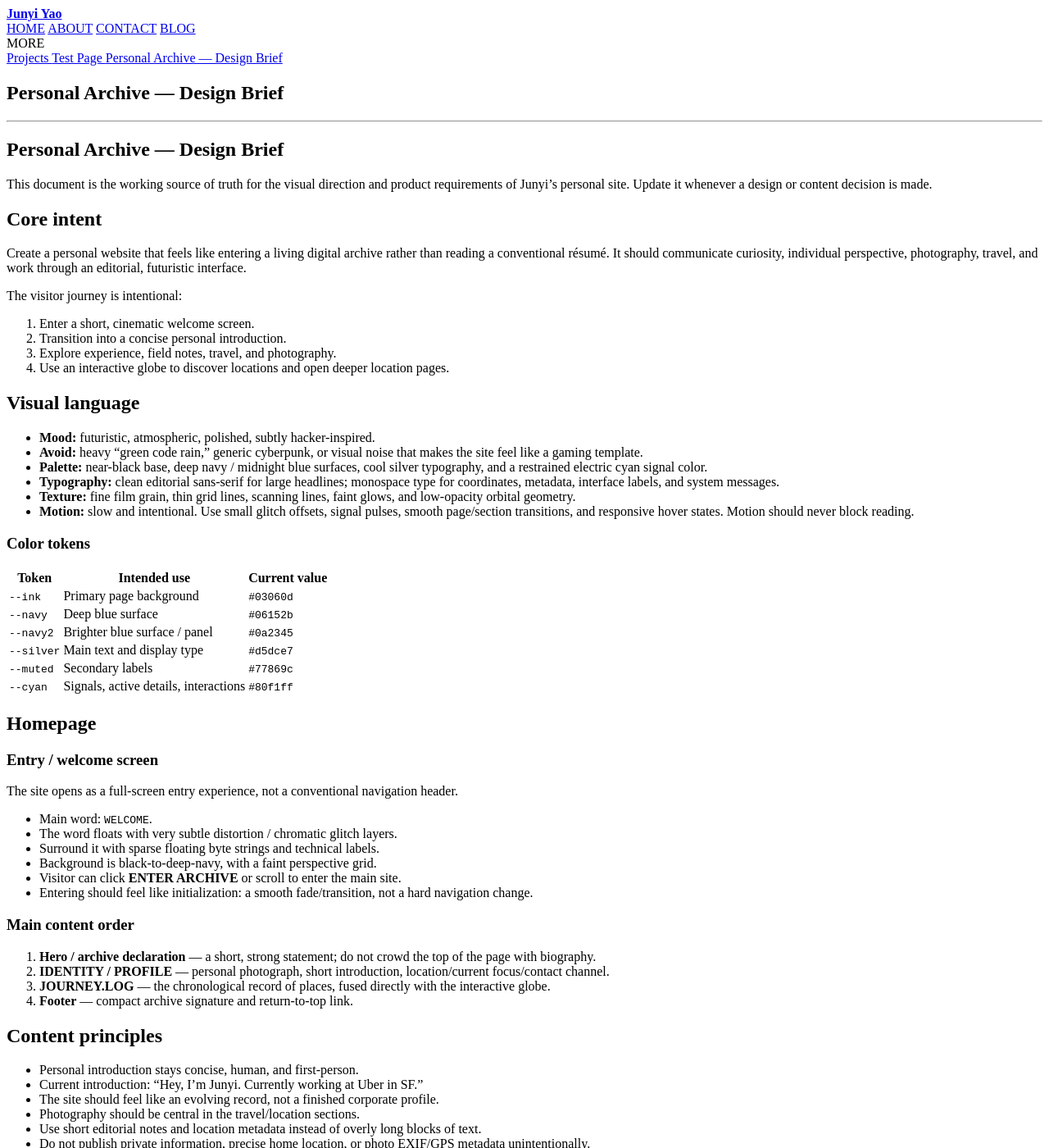
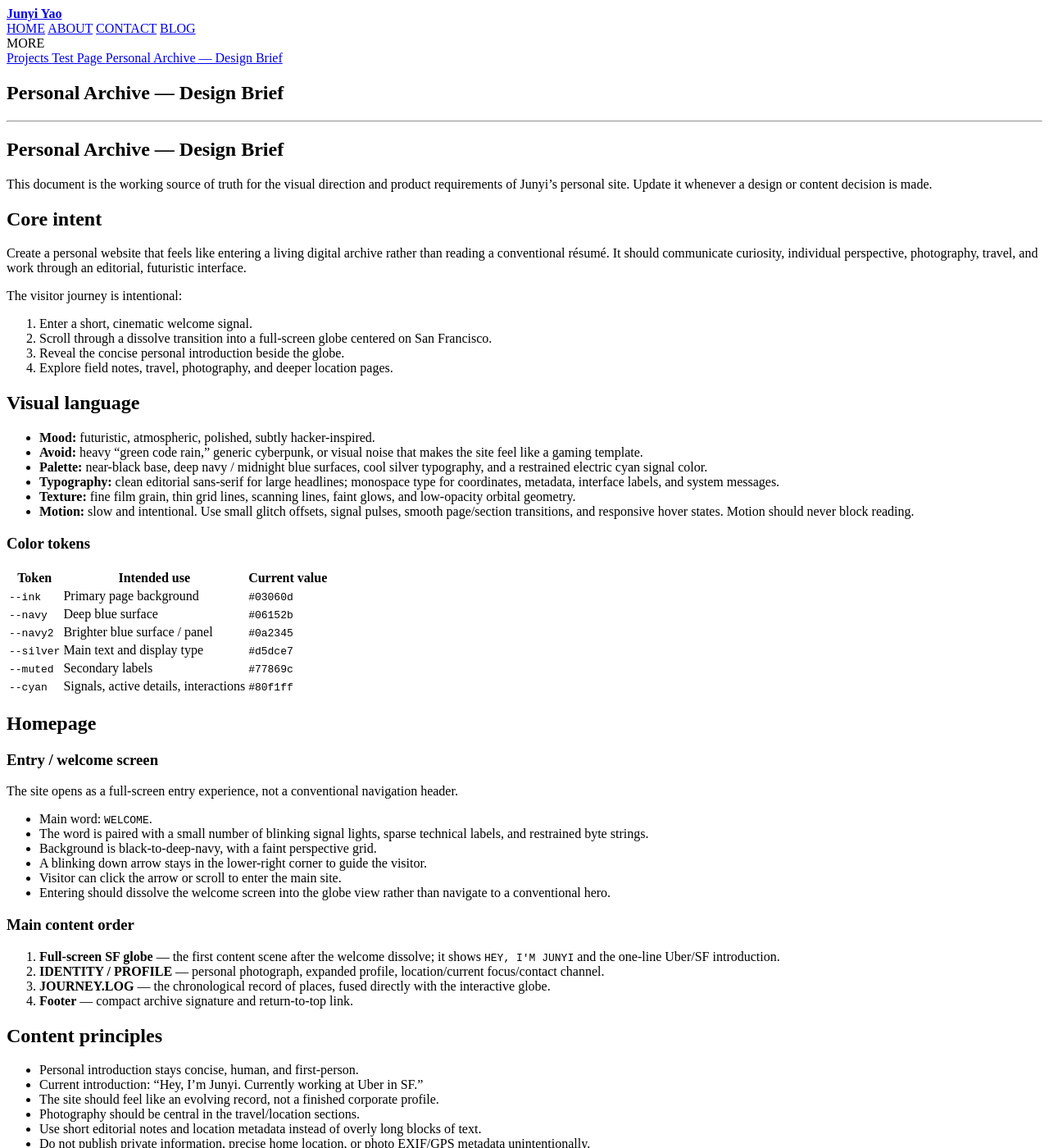
Before and after one commit to Kylinny/Kylinny.github.io, a Jekyll site: the page built from DESIGN_BRIEF.md, in a window 1280 px wide and 1400 px high. Shown: the whole window at 82% size. Built offline with Jekyll 4.4.1, drawn with Linux system fonts in a browser that asks for light colours; nearby versions of some CDN libraries; our own code applies the rules of GitHub Pages for plain Markdown files.

Commit message:
Redesign opening as SF globe signal sequence

```diff
--- a/DESIGN_BRIEF.md
+++ b/DESIGN_BRIEF.md
@@ -8,10 +8,10 @@
 
 The visitor journey is intentional:
 
-1. Enter a short, cinematic welcome screen.
-2. Transition into a concise personal introduction.
-3. Explore experience, field notes, travel, and photography.
-4. Use an interactive globe to discover locations and open deeper location pages.
+1. Enter a short, cinematic welcome signal.
+2. Scroll through a dissolve transition into a full-screen globe centered on San Francisco.
+3. Reveal the concise personal introduction beside the globe.
+4. Explore field notes, travel, photography, and deeper location pages.
 
 ## Visual language
 
@@ -40,16 +40,16 @@
 The site opens as a full-screen entry experience, not a conventional navigation header.
 
 - Main word: `WELCOME`.
-- The word floats with very subtle distortion / chromatic glitch layers.
-- Surround it with sparse floating byte strings and technical labels.
+- The word is paired with a small number of blinking signal lights, sparse technical labels, and restrained byte strings.
 - Background is black-to-deep-navy, with a faint perspective grid.
-- Visitor can click **ENTER ARCHIVE** or scroll to enter the main site.
-- Entering should feel like initialization: a smooth fade/transition, not a hard navigation change.
+- A blinking down arrow stays in the lower-right corner to guide the visitor.
+- Visitor can click the arrow or scroll to enter the main site.
+- Entering should dissolve the welcome screen into the globe view rather than navigate to a conventional hero.
 
 ### Main content order
 
-1. **Hero / archive declaration** — a short, strong statement; do not crowd the top of the page with biography.
-2. **IDENTITY / PROFILE** — personal photograph, short introduction, location/current focus/contact channel.
+1. **Full-screen SF globe** — the first content scene after the welcome dissolve; it shows `HEY, I'M JUNYI` and the one-line Uber/SF introduction.
+2. **IDENTITY / PROFILE** — personal photograph, expanded profile, location/current focus/contact channel.
 3. **JOURNEY.LOG** — the chronological record of places, fused directly with the interactive globe.
 4. **Footer** — compact archive signature and return-to-top link.
 
--- a/script.js
+++ b/script.js
@@ -20,7 +20,8 @@
 const canvas = document.querySelector('#globe');
 const ctx = canvas.getContext('2d');
 const shell = document.querySelector('#globe-shell');
-let rotation = -0.65, dragging = false, lastX = 0;
+// Center the first scene on San Francisco (122.4194° W).
+let rotation = 2.1366, dragging = false, lastX = 0;
 const locations = [{ name: 'SAN FRANCISCO', lat: 37.7749, lon: -122.4194 }, { name: 'ROME', lat: 41.9028, lon: 12.4964 }];
 function size() { const dpr = Math.min(window.devicePixelRatio || 1, 2); canvas.width = canvas.clientWidth * dpr; canvas.height = canvas.clientHeight * dpr; ctx.setTransform(dpr, 0, 0, dpr, 0, 0); }
 function point(lat, lon, r, cx, cy) { const la = lat * Math.PI / 180; const lo = lon * Math.PI / 180 + rotation; const x = Math.cos(la) * Math.sin(lo); const y = Math.sin(la); const z = Math.cos(la) * Math.cos(lo); return { x: cx + r * x, y: cy - r * y, z }; }
```
Also changed, not shown: index.html (+20 -14 lines), reboot.css (added, +38 -0 lines).
